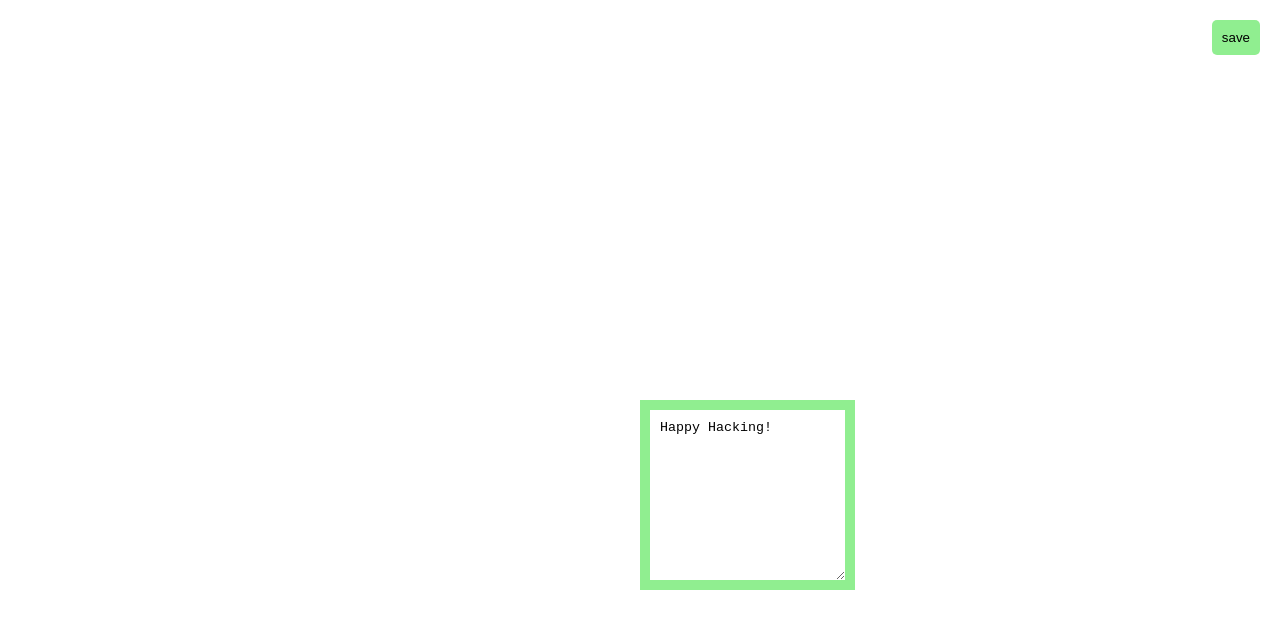
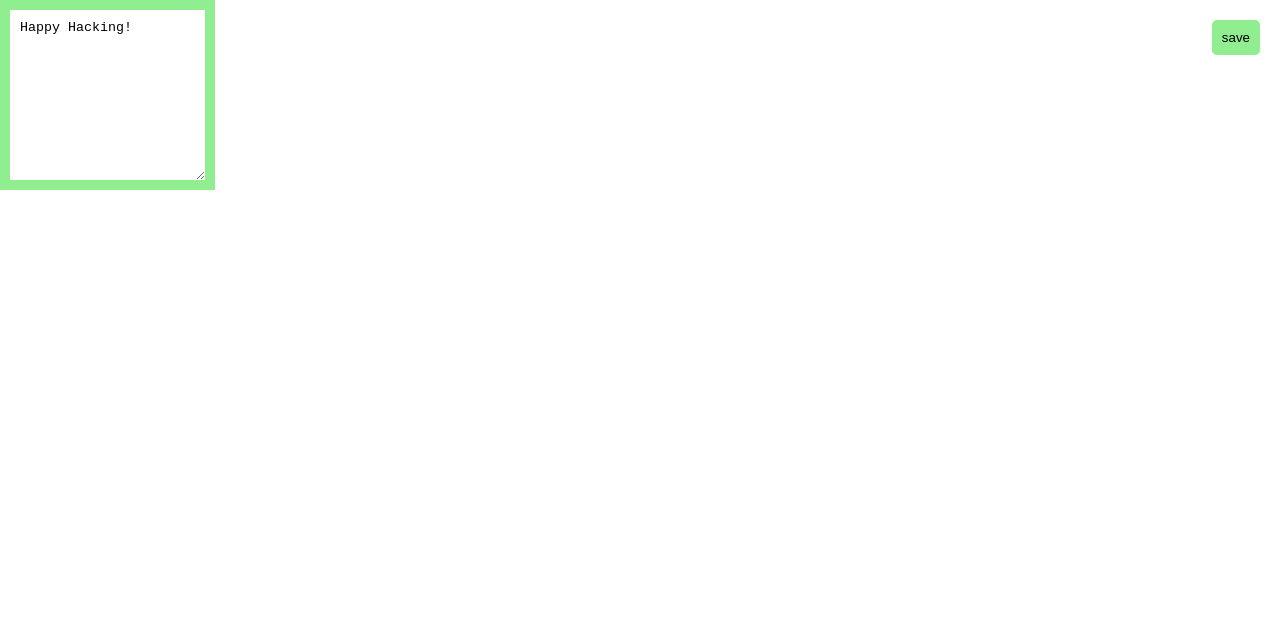
Before and after one commit to jg20019/collab, a Vue app: page / in a window 1280 px wide. Shown: the top 628 px of the page. Built offline with nearby package versions, Linux system fonts and the light colour scheme.

Commit message:
Move Note to it's own component

```diff
--- a/src/components/HelloWorld.vue
+++ b/src/components/HelloWorld.vue
@@ -1,23 +1,11 @@
 <script setup>
-import { reactive } from 'vue'
-
-const state = reactive({contents: ""})
-
-function save() {
-  localStorage.setItem('editor', state.contents)
-}
-
-function load() {
-  state.contents = localStorage.getItem('editor') || 'Happy Hacking!'
-}
-
-load()
+import Note from './Note.vue'
 
 </script>
 
 <template>
   <button id="save" @click="save"> save </button>
-  <textarea v-model="state.contents" spellcheck=false rows="10"></textarea>
+  <Note />
 </template>
 
 <style scoped>
@@ -37,19 +25,4 @@ load()
   background-color: green;
   color: white;
 }
-
-textarea {
-  padding: 10px;
-  border: 10px solid lightgreen;
-  display: inline-block;
-  padding: 10px;
-  position: relative;
-  top: 50%;
-  left: 50%;
-}
-
-textarea:focus {
-  outline: none;
-  border-color: green;
-}
 </style>
--- /dev/null
+++ b/src/components/Note.vue
@@ -0,0 +1,30 @@
+<script setup>
+
+import { reactive } from 'vue'
+
+const state = reactive({contents: ""})
+state.contents = 'Happy Hacking!'
+
+</script>
+
+<template>
+  <textarea
+    v-model="state.contents"
+    spellcheck=false
+    rows="10">
+  </textarea>
+</template>
+
+<style>
+    textarea {
+      padding: 10px;
+      border: 10px solid lightgreen;
+      display: inline-block;
+      padding: 10px;
+    }
+
+    textarea:focus {
+      outline: none;
+      border-color: green;
+    }
+</style>
```
